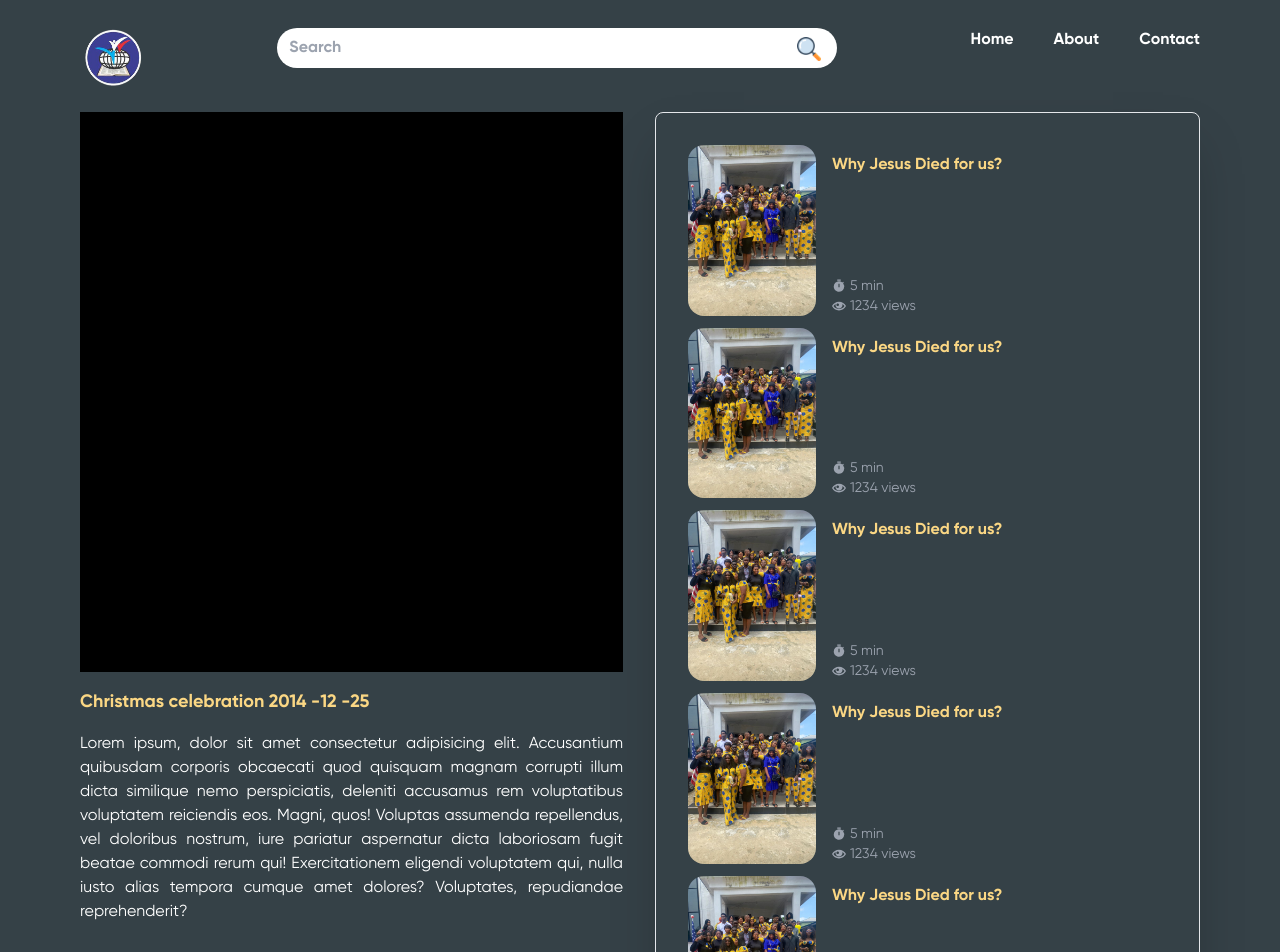
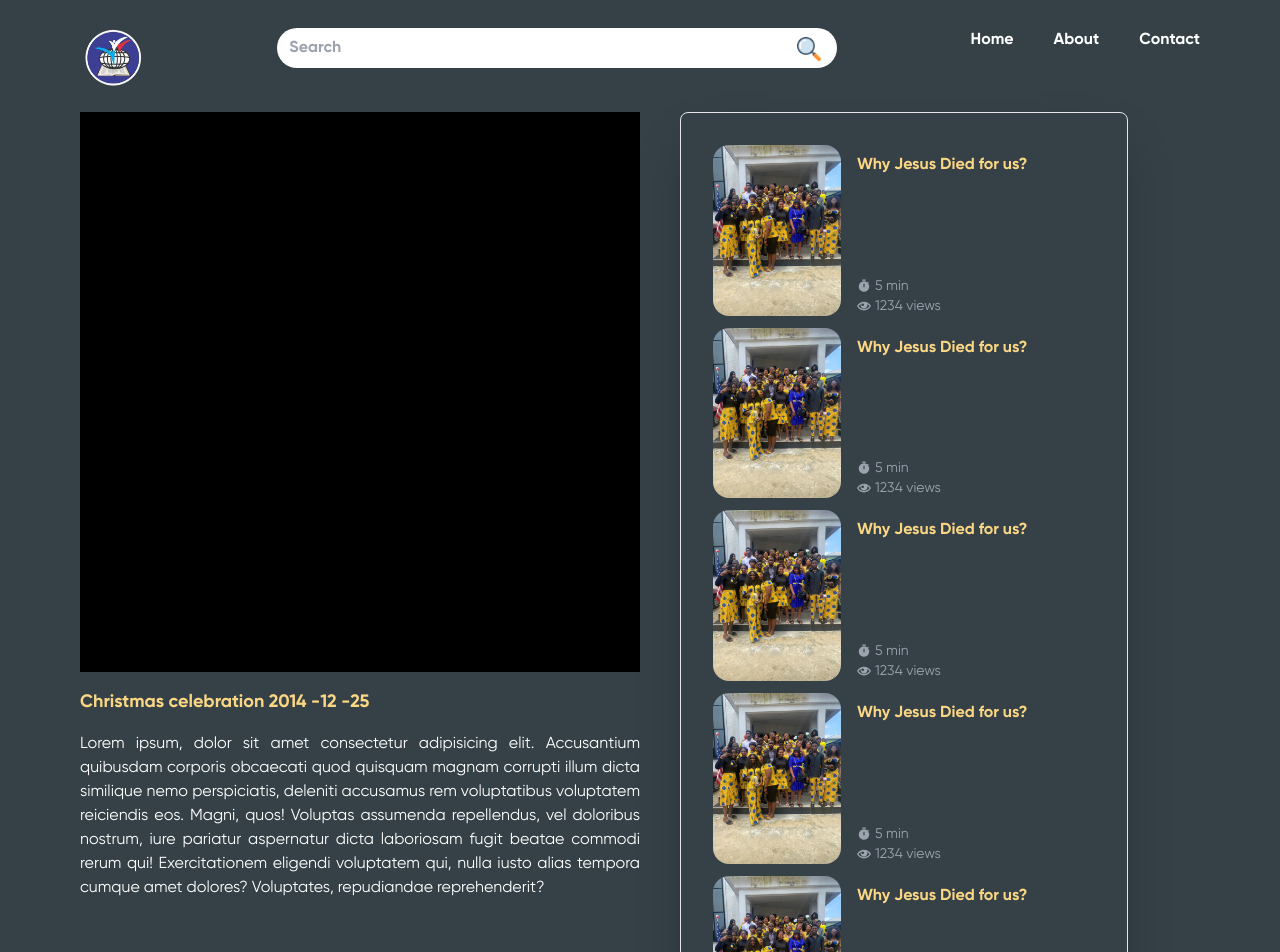
Before and after one commit to phoenix-da-phenom/church-app, a React (Create React App) app: page /stream in a window 1280 px wide. Shown: the top 952 px of the page. Built offline with nearby package versions, Linux system fonts and the light colour scheme.

Commit message:
Fixing responsiveness

```diff
--- a/src/Components/VideoComponent.jsx
+++ b/src/Components/VideoComponent.jsx
@@ -5,7 +5,7 @@ export default function VideoComponent() {
     <div id="videoComponentWrapper" className="video-component">
       <div
         id="videoContainer"
-        className="bg-black w-100 h-[70vh]"
+        className="bg-black w-100 md:w-[100%] h-[70vh]"
 
       ></div>
 
@@ -15,7 +15,7 @@ export default function VideoComponent() {
         </h1>
       </div>
 
-      <div id="videoDescription" className="flex flex-col gap-4">
+      <div id="videoDescription" className="w-[100%]" >
         <p className="text-justify pb-4">
           Lorem ipsum, dolor sit amet consectetur adipisicing elit. Accusantium
           quibusdam corporis obcaecati quod quisquam magnam corrupti illum dicta
--- a/src/Pages/StreamPage.jsx
+++ b/src/Pages/StreamPage.jsx
@@ -13,16 +13,16 @@ export default function StreamPage() {
       <StreamNavBar />
       <div
         id="parent"
-        className="container flex  lg:flex-row flex-col gap-8 pt-5 items-start" // Ensure alignment
+        className="container flex  lg:flex-row lg:gap-10  flex-col gap-8 pt-5 items-start   " // Ensure alignment
 
       >
-        <div id="leftSide" className="w-100 rounded-lg md:w-1/2"> {/* Fix width */}
+        <div id="leftSide" className="w-100 rounded-lg md:w-100 lg:w-1/2"> {/* Fix width */}
           <VideoComponent />
         </div>
 
         <div
           id="rightSide"
-          className="p-8 w-40 rounded-lg border shadow-2xl bg-transparent w-[100%] md:w-[50%]"
+          className="p-8 w-[100%] md:w-[100%] lg:w-[40%] rounded-lg border shadow-2xl bg-transparent"
         >
           <VideoPlaylist />
         </div>
```
